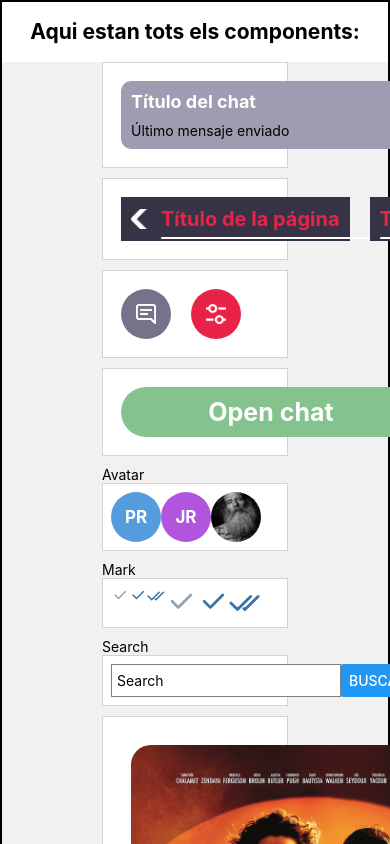
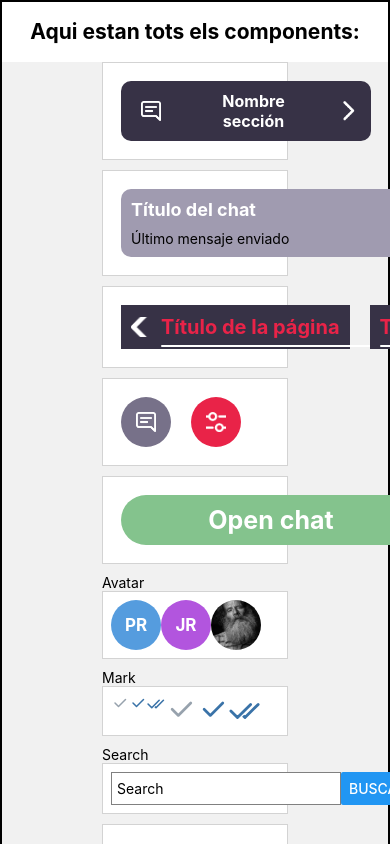
Before and after one commit to victoriamorera14/movie-talk, a React Native app: screen / in a window 390 px wide. Built offline with nearby package versions, Linux system fonts and the light colour scheme.

Commit message:
Secciones de user hecho

```diff
--- a/App.js
+++ b/App.js
@@ -11,6 +11,7 @@ import FavoriteMark from "./components/FavoriteMark";
 import { ScrollView } from "react-native-web";
 import MovieCard from "./components/MovieCard";
 import AccesoChat from "./components/AccesoChat";
+import SeccionUser from "./components/SeccionUser";
 
 function ShowComponent({ name, children }) {
   return (
@@ -30,6 +31,18 @@ export default function App() {
         </Text>
 
         <View style={styles.container}>
+        <ShowComponent>
+          <SeccionUser
+            imageLeft={require("./assets/chatIcon.png")}
+            texto="Nombre sección"
+            containerColor="#373246"
+          />
+          <SeccionUser
+            imageLeft={require("./assets/userIcon.png")}
+            texto="Nombre sección"
+            containerColor="#373246"
+          />
+        </ShowComponent>
           <ShowComponent>
             <AccesoChat
               firstLineText="Título del chat"
--- /dev/null
+++ b/components/SeccionUser.js
@@ -0,0 +1,45 @@
+import React from "react";
+import { View, Text, Image, StyleSheet } from "react-native";
+
+export default function SeccionUser({ imageLeft, texto, containerColor }) {
+  const imageRight = require("../assets/arrow.png");
+
+  return (
+    <View style={[styles.container, { backgroundColor: containerColor }]}>
+      <Image source={imageLeft} style={styles.imageLeft} />
+      <Text style={styles.text}>{texto}</Text>
+      <Image source={imageRight} style={styles.imageRight} />
+    </View>
+  );
+}
+
+const styles = StyleSheet.create({
+  container: {
+    width:250,
+    flexDirection: "row",
+    alignItems: "center",
+    padding: 10,
+    borderRadius: 10,
+    margin: 10,
+  },
+  imageLeft: {
+    width: 20,
+    height: 20,
+    marginRight: 10,
+    marginLeft:10,
+  },
+  text: {
+    flex: 1,
+    color: "white",
+    textAlign: "center",
+    fontSize: 16,
+    fontWeight:"bold",
+    paddingLeft:20,
+    paddingRight:20,
+  },
+  imageRight: {
+    width: 25,
+    height: 25,
+  },
+
+});
```
Also changed, not shown: assets/arrow.png (added). Lines whose indentation alone changed are shown as unchanged.
